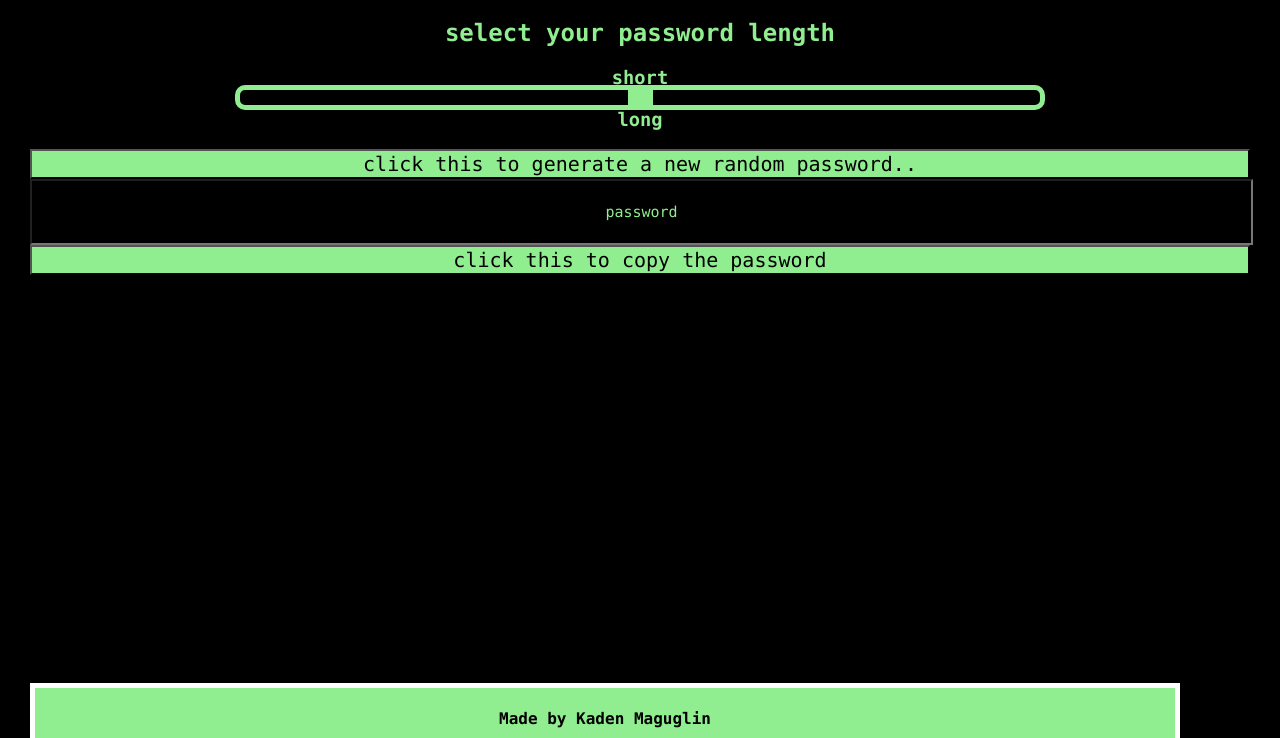
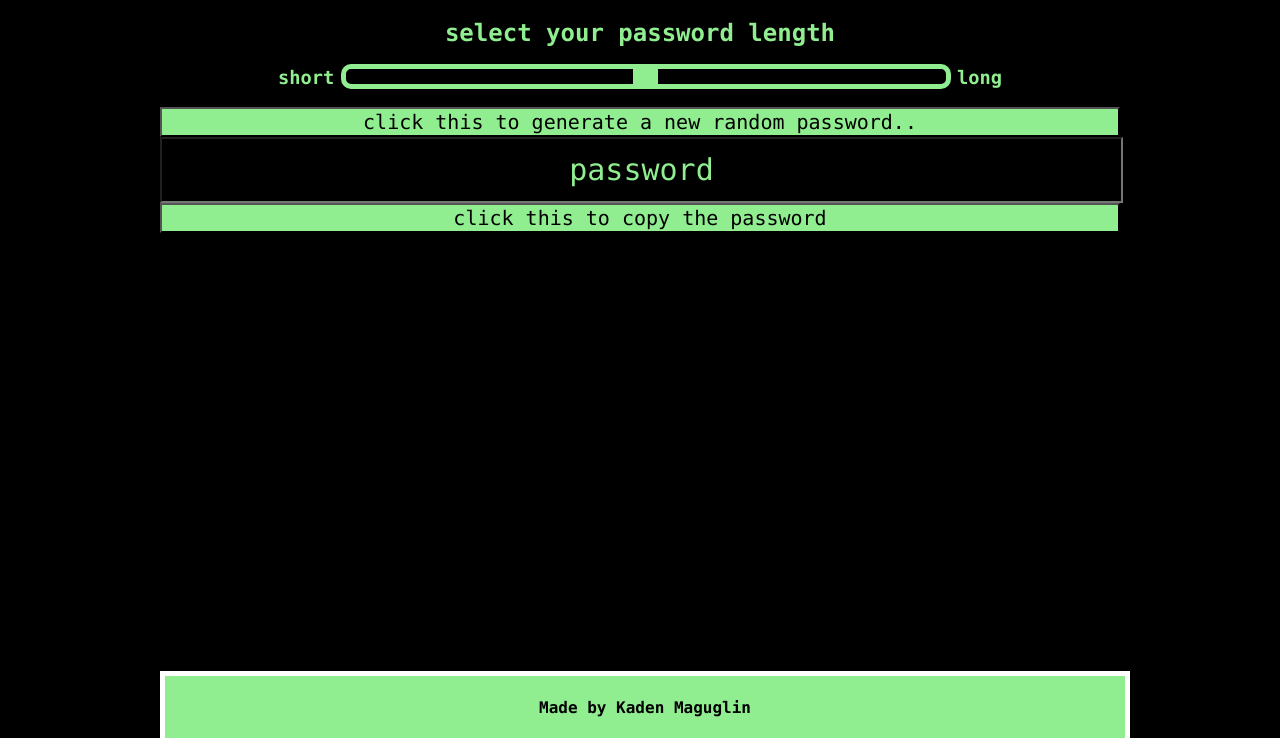
Before and after one commit to Kadenmaguglin/hw3, a plain HTML site: page index.html in a window 1280 px wide. Shown: the part 62-800 px from the top of the page. Drawn offline with Linux system fonts and the light colour scheme.

Commit message:
updated
updated

```diff
--- a/style.css
+++ b/style.css
@@ -5,27 +5,20 @@ body{
 .container{
     margin-left: auto;
     margin-right: auto;
-    width: 1220px;
+    width: 960px;
 
 }
 
 .sliderContainer{
     margin-left:auto;
     margin-right:auto;
-    width:800px;
-}
-
-.shortLong{
-    margin-left:auto;
-    margin-right:auto;
-    width:1220px;
-    text-align: center;
+    width:960px;
 }
 
 #slider{
     margin-left: auto;
     margin-right: auto;
-    width:800px;
+    width:600px;
     -webkit-appearance: none;
     height: 15px;
     border-radius: 5px;
@@ -45,7 +38,7 @@ body{
 .passwordButton{
     margin-left: auto;
     margin-right: auto;
-    width: 1220px;
+    width: 960px;
     background-color:lightgreen;
     color:black;
     font-family: "Lucida Console", Monaco, monospace;
@@ -57,7 +50,7 @@ color: white;
 .copyButton{
     margin-left: auto;
     margin-right: auto;
-    width: 1220px;
+    width: 960px;
     background-color:lightgreen;
     color:black;
     font-family: "Lucida Console", Monaco, monospace;
@@ -69,20 +62,20 @@ color: white;
 #passwordField{
     margin-left: auto;
     margin-right: auto;
-    width: 1215px;
+    width: 955px;
     text-align: center;
     color:lightgreen;
     background-color:black;
     height:60px;
     font-family: "Lucida Console", Monaco, monospace;
-    font-size: 15px;
+    font-size: 30px;
 }
 
 h1{
     margin-left: auto;
     margin-right: auto;
     color: lightgreen;
-    width: 1220px;
+    width: 960px;
     text-align: center;
     font-family: "Lucida Console", Monaco, monospace;
 }
@@ -90,7 +83,7 @@ h2{
     margin-left: auto;
     margin-right: auto;
     color: lightgreen;
-    width: 1220px;
+    width: 960px;
     text-align: center;
     font-family: "Lucida Console", Monaco, monospace;
 }
@@ -108,15 +101,13 @@ h3{
     border-style:solid;
     border-width: 5px 5px 0px 5px;
     border-color: white;
+    display: table;
     text-align: center;
+    margin-left: auto;
+    margin-right: auto;
     position: fixed;
     bottom:0;
-    width: 1140px;
+    width: 960px;
     color: black;
     height: 50px;
 }
-
-.footerText{
-    text-align: center;
-    font-family: "Lucida Console", Monaco, monospace;
-}
```
